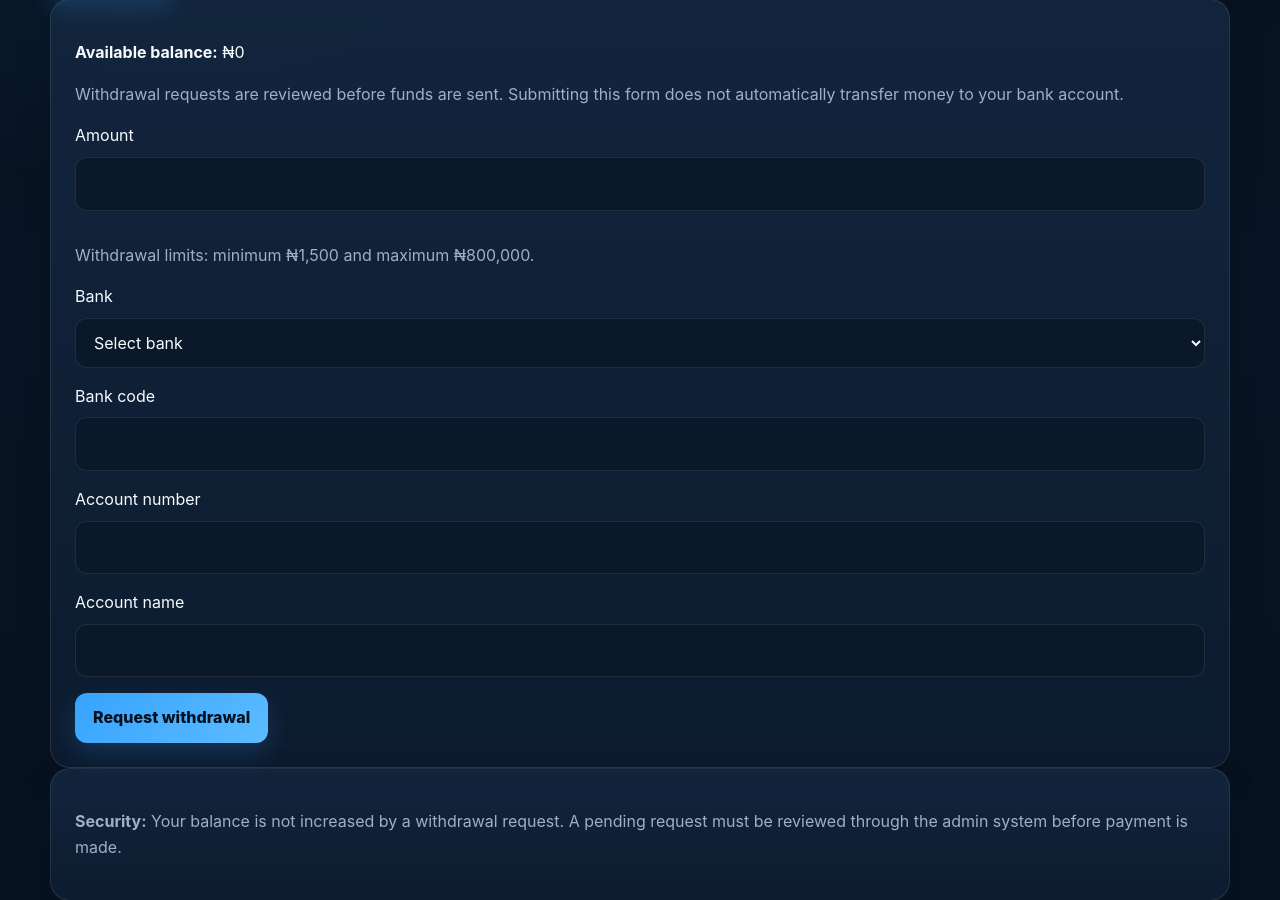
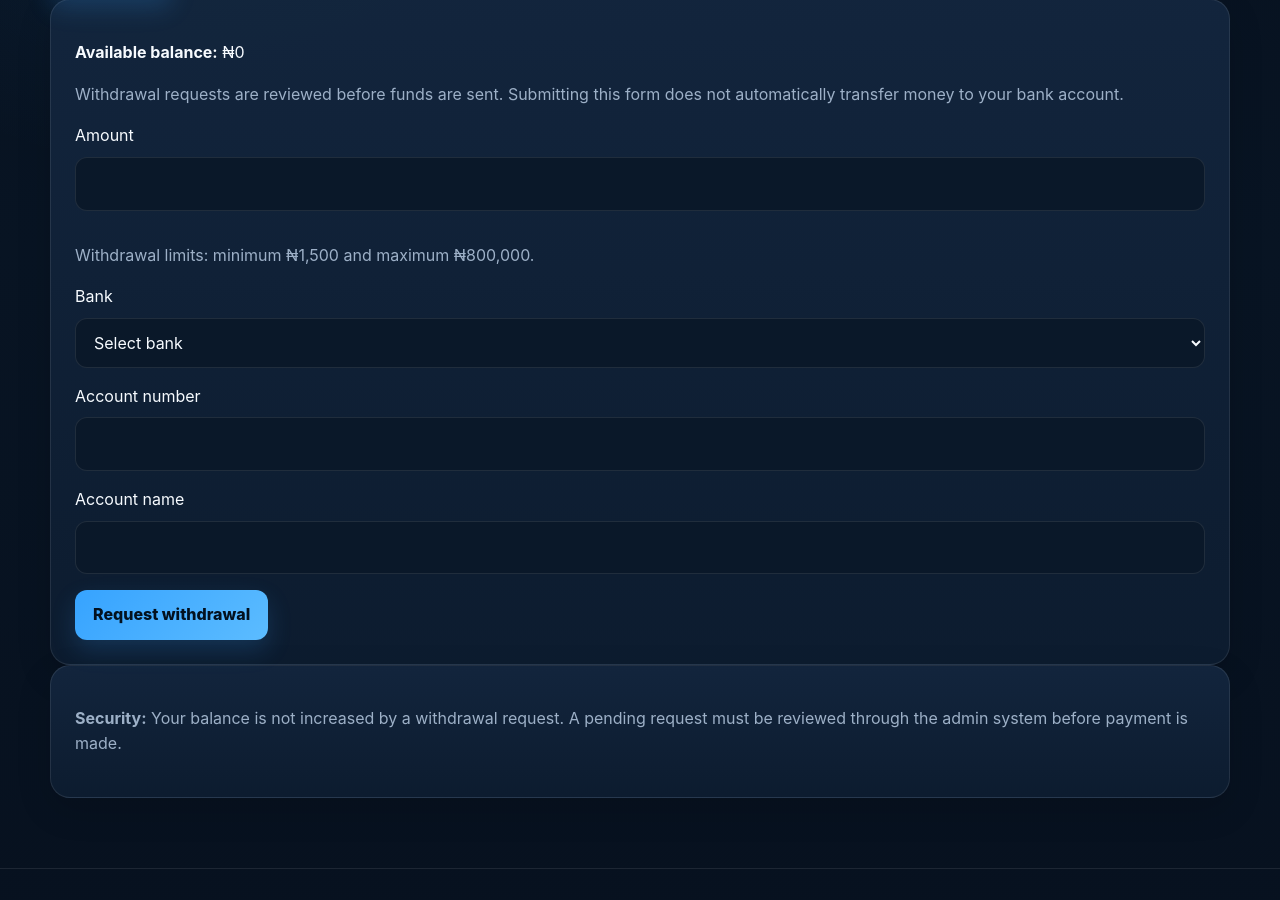
Before and after one commit to louiskyasua/Novaearn, a Flask app: page /withdraw in a window 1280 px wide. Shown: the part 323-1223 px from the top of the page. Run offline with Flask 3, Linux system fonts and the light colour scheme; the visitor is signed in with stand-in values (Sample User, id 1); data comes from the database, SQL or seed files in the repository.

Commit message:
Remove manual bank code from withdrawal form

```diff
--- a/templates/withdraw.html
+++ b/templates/withdraw.html
@@ -29,14 +29,11 @@
       {% endfor %}
     </select>
 
-    <label for="bank_code">Bank code</label>
-    <input id="bank_code" name="bank_code" type="text" inputmode="numeric" maxlength="6" required>
-
     <label for="destination_number">Account number</label>
-    <input id="destination_number" name="destination_number" type="text" inputmode="numeric" maxlength="20" required>
+    <input id="destination_number" name="destination_number" type="text" inputmode="numeric" maxlength="10" minlength="10" required>
 
     <label for="account_name">Account name</label>
-    <input id="account_name" name="account_name" type="text" maxlength="100" required>
+    <input id="account_name" name="account_name" type="text" maxlength="120" required>
 
     <button class="btn" type="submit">Request withdrawal</button>
   </form>
```
